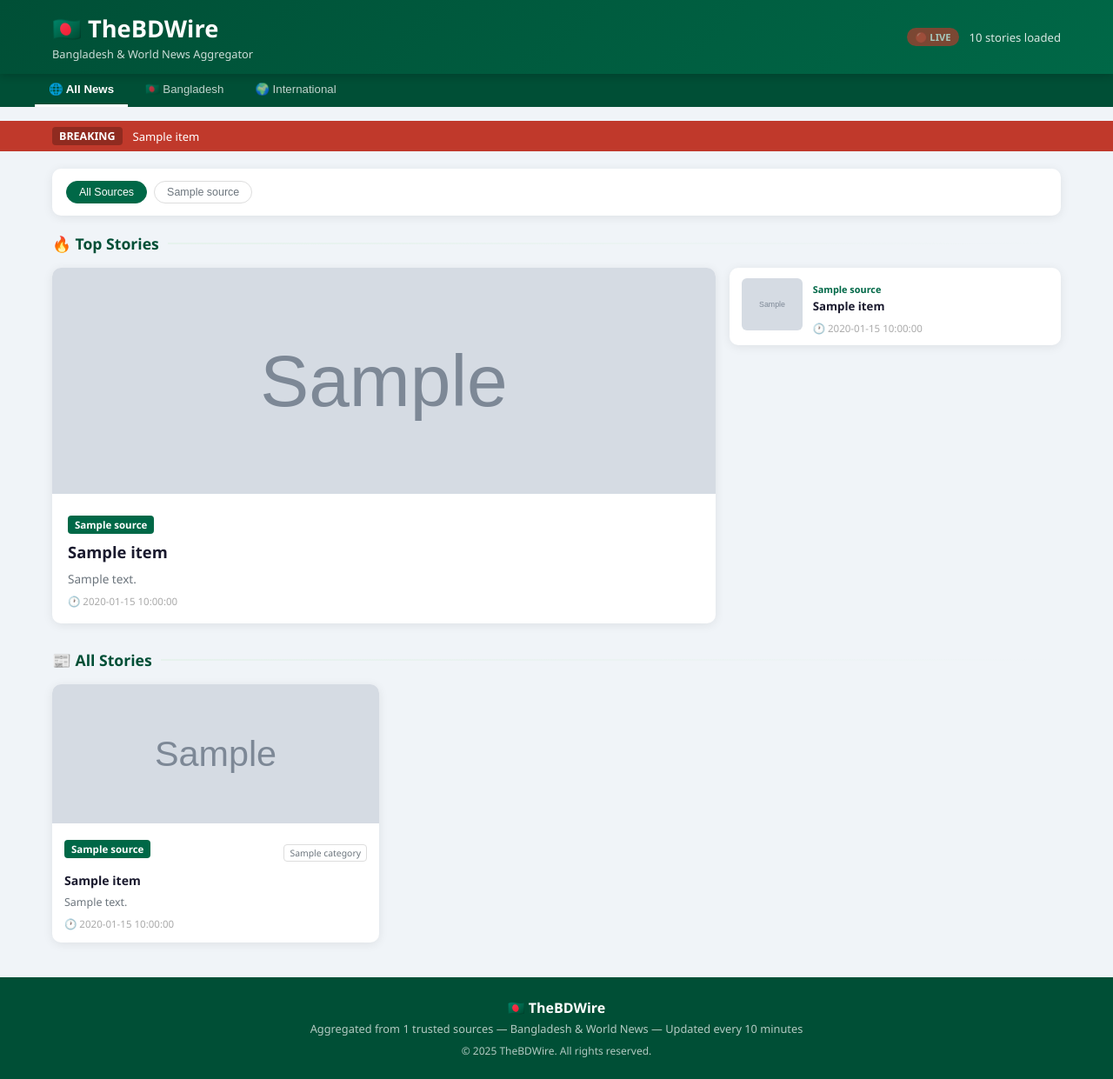
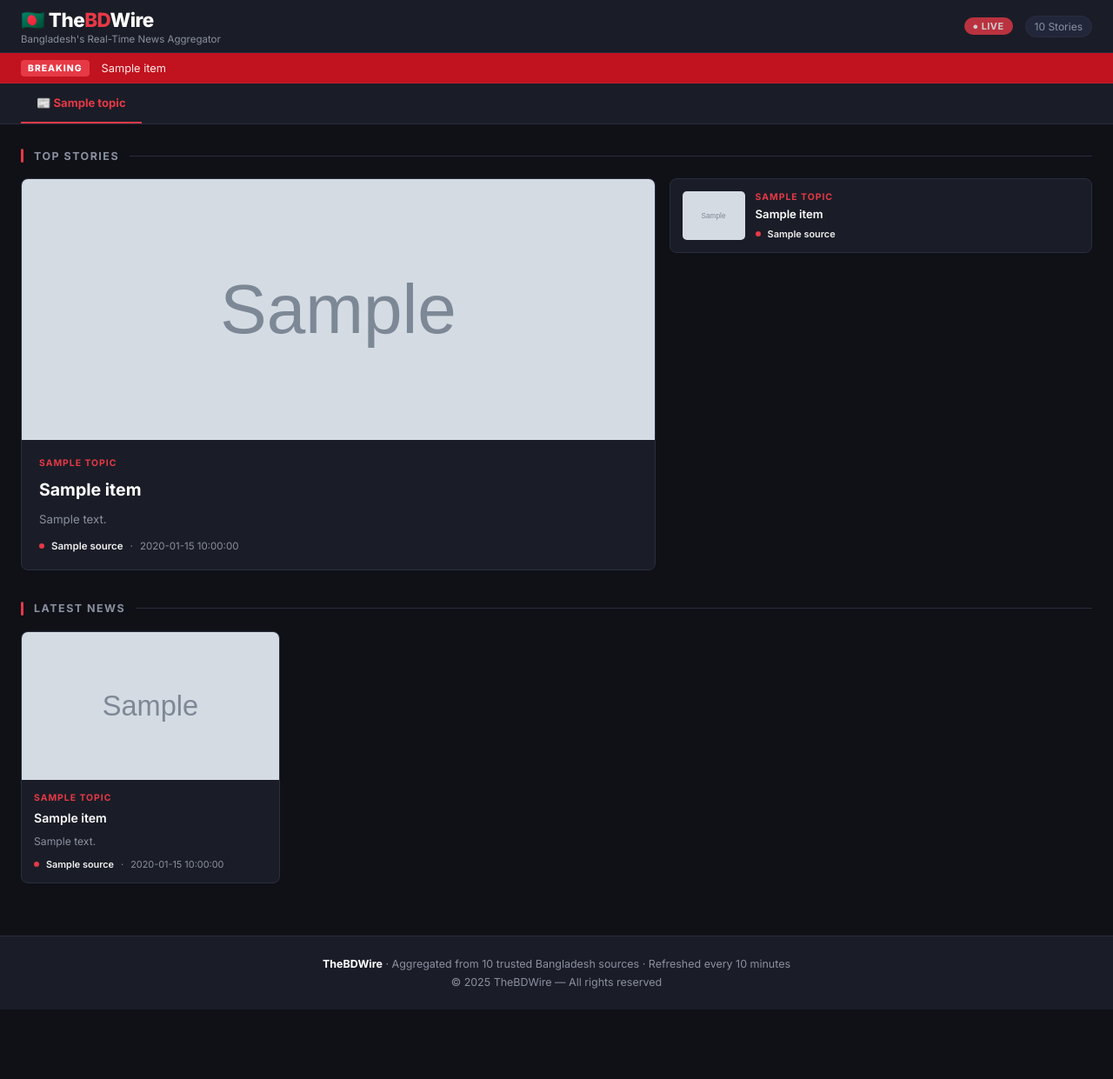
Before and after one commit to thebdwire/thebdwire, a Flask app: template templates/index.html in a window 1280 px wide. Shown: the whole page at 87% size. After the commit the page ends 1161 px from the top, so only its background shows below. Run offline with Flask 3, Linux system fonts and the light colour scheme; the template is opened without the code that fills it: most values are stand-ins (such as "Sample title", 1, 10 or a date in 2020); grey boxes marked "Sample" are stand-in pictures.

Commit message:
Update index.html

```diff
--- a/templates/index.html
+++ b/templates/index.html
@@ -3,196 +3,208 @@
 <head>
 <meta charset="UTF-8"/>
 <meta name="viewport" content="width=device-width,initial-scale=1.0"/>
-<title>TheBDWire — Bangladesh &amp; World News</title>
+<title>TheBDWire — Bangladesh News</title>
+<link href="https://fonts.googleapis.com/css2?family=Inter:wght@400;500;600;700;800&display=swap" rel="stylesheet"/>
 <style>
 :root{
-    --green:#006847;--green-dark:#004f36;--green-light:#e6f2ed;
-    --red:#c0392b;--text:#1a1a2e;--muted:#6c757d;
-    --bg:#f0f4f8;--white:#ffffff;
-    --card-shadow:0 2px 12px rgba(0,0,0,0.08);--radius:10px;
+  --bg:#0f1117;
+  --surface:#1a1d27;
+  --surface2:#22263a;
+  --border:#2a2d3e;
+  --red:#e63946;
+  --red-dim:#c1121f;
+  --text:#f0f0f0;
+  --muted:#8b90a0;
+  --white:#ffffff;
+  --radius:8px;
+  --shadow:0 4px 20px rgba(0,0,0,0.4);
 }
 *{margin:0;padding:0;box-sizing:border-box;}
-  body{font-family:'Segoe UI',Arial,sans-serif;background:var(--bg);color:var(--text);}
-  header{background:linear-gradient(135deg,var(--green-dark) 0%,var(--green) 100%);color:#fff;position:sticky;top:0;z-index:100;box-shadow:0 2px 10px rgba(0,0,0,0.2);}
-  .header-inner{max-width:1200px;margin:0 auto;padding:14px 20px;display:flex;align-items:center;justify-content:space-between;flex-wrap:wrap;gap:10px;}
-  .logo h1{font-size:1.7rem;font-weight:800;}
-  .logo span{font-size:0.8rem;opacity:0.8;display:block;margin-top:2px;}
-  .live-badge{background:var(--red);color:#fff;font-size:0.7rem;font-weight:700;padding:3px 9px;border-radius:20px;animation:pulse 2s infinite;}
-  @keyframes pulse{0%,100%{opacity:1;}50%{opacity:0.6;}}
-  .stats{font-size:0.82rem;opacity:0.85;}
-  .nav-bar{background:var(--green-dark);padding:0 20px;}
-  .nav-inner{max-width:1200px;margin:0 auto;display:flex;gap:4px;overflow-x:auto;scrollbar-width:none;}
-  .nav-inner::-webkit-scrollbar{display:none;}
-  .nav-btn{background:none;border:none;color:rgba(255,255,255,0.75);padding:10px 16px;cursor:pointer;font-size:0.83rem;white-space:nowrap;border-bottom:3px solid transparent;transition:all 0.2s;}
-  .nav-btn:hover{color:#fff;}
-  .nav-btn.active{color:#fff;border-bottom-color:#fff;font-weight:600;}
-  .filter-wrap{max-width:1200px;margin:20px auto 0;padding:0 20px;}
-  .filter-bar{display:flex;flex-wrap:wrap;gap:8px;padding:14px 16px;background:var(--white);border-radius:var(--radius);box-shadow:var(--card-shadow);}
-  .filter-bar button{padding:5px 14px;border:1.5px solid #ddd;border-radius:20px;background:#fff;cursor:pointer;font-size:0.78rem;color:var(--muted);transition:all 0.2s;}
-  .filter-bar button:hover{border-color:var(--green);color:var(--green);}
-  .filter-bar button.active{background:var(--green);color:#fff;border-color:var(--green);}
-  .ticker-wrap{background:var(--red);color:#fff;overflow:hidden;padding:7px 0;margin-top:16px;}
-  .ticker-inner{max-width:1200px;margin:0 auto;padding:0 20px;display:flex;align-items:center;gap:12px;}
-  .ticker-label{font-weight:700;font-size:0.78rem;white-space:nowrap;background:rgba(0,0,0,0.25);padding:2px 8px;border-radius:4px;}
-  .ticker-text{font-size:0.82rem;white-space:nowrap;overflow:hidden;text-overflow:ellipsis;}
-  .main{max-width:1200px;margin:20px auto 40px;padding:0 20px;}
-  .section-title{display:flex;align-items:center;gap:10px;margin-bottom:16px;}
-  .section-title h2{font-size:1.1rem;font-weight:700;color:var(--green-dark);}
-  .section-title::after{content:'';flex:1;height:2px;background:linear-gradient(to right,var(--green-light),transparent);}
-  .hero-grid{display:grid;grid-template-columns:2fr 1fr;gap:16px;margin-bottom:30px;}
-  @media(max-width:768px){.hero-grid{grid-template-columns:1fr;}}
-  .hero-card{background:var(--white);border-radius:var(--radius);overflow:hidden;box-shadow:var(--card-shadow);}
-  .hero-card img{width:100%;height:260px;object-fit:cover;}
-  .hero-card .no-img{width:100%;height:260px;background:linear-gradient(135deg,var(--green-light),#c8e6c9);display:flex;align-items:center;justify-content:center;font-size:3rem;}
-  .hero-body{padding:18px;}
-  .source-tag{font-size:0.72rem;font-weight:700;color:#fff;background:var(--green);padding:3px 8px;border-radius:4px;display:inline-block;margin-bottom:8px;}
-  .hero-body h3{font-size:1.15rem;font-weight:700;line-height:1.4;margin-bottom:8px;}
-  .hero-body h3 a{text-decoration:none;color:var(--text);}
-  .hero-body h3 a:hover{color:var(--green);}
-  .hero-body p{font-size:0.85rem;color:var(--muted);line-height:1.5;}
-  .time{font-size:0.72rem;color:#aaa;margin-top:8px;}
-  .side-stack{display:flex;flex-direction:column;gap:12px;}
-  .side-card{background:var(--white);border-radius:var(--radius);padding:12px 14px;box-shadow:var(--card-shadow);display:flex;gap:12px;align-items:flex-start;}
-  .side-card img{width:70px;height:60px;object-fit:cover;border-radius:6px;flex-shrink:0;}
-  .side-card .no-img-sm{width:70px;height:60px;background:var(--green-light);border-radius:6px;display:flex;align-items:center;justify-content:center;font-size:1.4rem;flex-shrink:0;}
-  .sc-body .source-tag{font-size:0.68rem;color:var(--green);background:none;padding:0;margin-bottom:4px;font-weight:700;}
-  .sc-body h4{font-size:0.83rem;font-weight:600;line-height:1.35;}
-  .sc-body h4 a{text-decoration:none;color:var(--text);}
-  .sc-body h4 a:hover{color:var(--green);}
-  .news-grid{display:grid;grid-template-columns:repeat(auto-fill,minmax(280px,1fr));gap:16px;}
-  .card{background:var(--white);border-radius:var(--radius);overflow:hidden;box-shadow:var(--card-shadow);transition:transform 0.2s,box-shadow 0.2s;}
-  .card:hover{transform:translateY(-3px);box-shadow:0 6px 20px rgba(0,0,0,0.12);}
-  .card img{width:100%;height:160px;object-fit:cover;}
-  .card .no-img{width:100%;height:160px;background:linear-gradient(135deg,var(--green-light),#c8e6c9);display:flex;align-items:center;justify-content:center;font-size:2.5rem;}
-  .card-body{padding:14px;}
-  .card-body .meta{display:flex;align-items:center;justify-content:space-between;margin-bottom:8px;}
-  .cat-tag{font-size:0.65rem;color:var(--muted);border:1px solid #ddd;padding:2px 6px;border-radius:4px;}
-  .card-body h3{font-size:0.88rem;font-weight:600;line-height:1.4;margin-bottom:6px;}
-  .card-body h3 a{text-decoration:none;color:var(--text);}
-  .card-body h3 a:hover{color:var(--green);}
-  .card-body p{font-size:0.78rem;color:var(--muted);line-height:1.45;}
-  footer{background:var(--green-dark);color:rgba(255,255,255,0.7);text-align:center;padding:24px 20px;}
-  footer strong{color:#fff;}
-  footer p{font-size:0.8rem;margin-top:4px;}
+body{font-family:'Inter',sans-serif;background:var(--bg);color:var(--text);min-height:100vh;}
+header{background:var(--surface);border-bottom:1px solid var(--border);position:sticky;top:0;z-index:200;}
+.header-inner{max-width:1280px;margin:0 auto;padding:0 24px;height:60px;display:flex;align-items:center;justify-content:space-between;}
+.brand h1{font-size:1.4rem;font-weight:800;color:var(--white);letter-spacing:-0.5px;}
+.brand h1 span{color:var(--red);}
+.brand-sub{font-size:0.72rem;color:var(--muted);margin-top:1px;}
+.header-right{display:flex;align-items:center;gap:14px;}
+.live-pill{background:var(--red);color:#fff;font-size:0.68rem;font-weight:700;padding:3px 10px;border-radius:20px;letter-spacing:0.5px;animation:blink 1.8s infinite;}
+@keyframes blink{0%,100%{opacity:1;}50%{opacity:0.5;}}
+.count-pill{background:var(--surface2);border:1px solid var(--border);color:var(--muted);font-size:0.75rem;padding:4px 10px;border-radius:20px;}
+.ticker{background:var(--red-dim);border-bottom:1px solid rgba(255,255,255,0.05);overflow:hidden;}
+.ticker-inner{max-width:1280px;margin:0 auto;padding:0 24px;height:34px;display:flex;align-items:center;gap:14px;}
+.ticker-tag{background:var(--red);color:#fff;font-size:0.65rem;font-weight:800;padding:3px 8px;border-radius:4px;white-space:nowrap;letter-spacing:1px;}
+.ticker-scroll{font-size:0.8rem;color:#ffe8e8;white-space:nowrap;overflow:hidden;text-overflow:ellipsis;}
+.tabs-wrap{background:var(--surface);border-bottom:1px solid var(--border);position:sticky;top:60px;z-index:100;}
+.tabs-inner{max-width:1280px;margin:0 auto;padding:0 24px;display:flex;gap:2px;overflow-x:auto;scrollbar-width:none;}
+.tabs-inner::-webkit-scrollbar{display:none;}
+.tab-btn{background:none;border:none;color:var(--muted);padding:14px 18px;cursor:pointer;font-size:0.82rem;font-weight:500;white-space:nowrap;border-bottom:2px solid transparent;font-family:'Inter',sans-serif;transition:all 0.2s;}
+.tab-btn:hover{color:var(--white);}
+.tab-btn.active{color:var(--red);border-bottom-color:var(--red);font-weight:700;}
+.container{max-width:1280px;margin:0 auto;padding:28px 24px 60px;}
+.sec-label{display:flex;align-items:center;gap:12px;margin-bottom:18px;}
+.sec-label h2{font-size:0.78rem;font-weight:700;color:var(--muted);text-transform:uppercase;letter-spacing:1.5px;}
+.sec-label::before{content:'';width:3px;height:16px;background:var(--red);border-radius:2px;flex-shrink:0;}
+.sec-label::after{content:'';flex:1;height:1px;background:var(--border);}
+.hero-wrap{display:grid;grid-template-columns:3fr 2fr;gap:16px;margin-bottom:36px;}
+@media(max-width:860px){.hero-wrap{grid-template-columns:1fr;}}
+.hero-card{background:var(--surface);border:1px solid var(--border);border-radius:var(--radius);overflow:hidden;transition:border-color 0.2s;}
+.hero-card:hover{border-color:var(--red);}
+.hero-card img{width:100%;height:300px;object-fit:cover;display:block;}
+.hero-img-fallback{width:100%;height:300px;background:var(--surface2);display:flex;align-items:center;justify-content:center;font-size:3rem;}
+.hero-body{padding:20px;}
+.topic-tag{font-size:0.65rem;font-weight:700;text-transform:uppercase;letter-spacing:1px;color:var(--red);margin-bottom:10px;display:block;}
+.hero-body h2{font-size:1.22rem;font-weight:700;line-height:1.45;margin-bottom:10px;color:var(--white);}
+.hero-body h2 a{text-decoration:none;color:inherit;}
+.hero-body h2 a:hover{color:var(--red);}
+.hero-body p{font-size:0.83rem;color:var(--muted);line-height:1.6;margin-bottom:12px;}
+.meta-row{display:flex;align-items:center;gap:8px;font-size:0.72rem;color:var(--muted);}
+.source-dot{width:6px;height:6px;background:var(--red);border-radius:50%;flex-shrink:0;}
+.source-name{font-weight:600;color:var(--text);}
+.side-list{display:flex;flex-direction:column;gap:10px;}
+.mini-card{background:var(--surface);border:1px solid var(--border);border-radius:var(--radius);padding:14px;display:flex;gap:12px;align-items:flex-start;transition:border-color 0.2s;}
+.mini-card:hover{border-color:var(--red);}
+.mini-card img{width:72px;height:56px;object-fit:cover;border-radius:5px;flex-shrink:0;}
+.mini-img-fallback{width:72px;height:56px;background:var(--surface2);border-radius:5px;display:flex;align-items:center;justify-content:center;font-size:1.3rem;flex-shrink:0;}
+.mini-body .topic-tag{margin-bottom:5px;}
+.mini-body h4{font-size:0.82rem;font-weight:600;line-height:1.35;color:var(--white);}
+.mini-body h4 a{text-decoration:none;color:inherit;}
+.mini-body h4 a:hover{color:var(--red);}
+.mini-body .meta-row{margin-top:6px;font-size:0.68rem;}
+.news-grid{display:grid;grid-template-columns:repeat(auto-fill,minmax(290px,1fr));gap:14px;}
+.news-card{background:var(--surface);border:1px solid var(--border);border-radius:var(--radius);overflow:hidden;transition:border-color 0.2s,transform 0.2s;}
+.news-card:hover{border-color:var(--red);transform:translateY(-2px);}
+.news-card img{width:100%;height:170px;object-fit:cover;display:block;}
+.news-img-fallback{width:100%;height:170px;background:var(--surface2);display:flex;align-items:center;justify-content:center;font-size:2rem;}
+.news-card-body{padding:14px;}
+.news-card-body .topic-tag{margin-bottom:7px;}
+.news-card-body h3{font-size:0.88rem;font-weight:600;line-height:1.45;margin-bottom:8px;color:var(--white);}
+.news-card-body h3 a{text-decoration:none;color:inherit;}
+.news-card-body h3 a:hover{color:var(--red);}
+.news-card-body p{font-size:0.76rem;color:var(--muted);line-height:1.5;margin-bottom:10px;}
+.news-card-body .meta-row{font-size:0.68rem;}
+.no-results{text-align:center;padding:60px 20px;color:var(--muted);}
+.no-results p{font-size:1rem;margin-top:10px;}
+footer{background:var(--surface);border-top:1px solid var(--border);padding:24px;text-align:center;}
+footer p{font-size:0.78rem;color:var(--muted);}
+footer strong{color:var(--white);}
 .hidden{display:none!important;}
 </style>
 </head>
 <body>
 <header>
   <div class="header-inner">
-    <div class="logo">
-      <h1>🇧🇩 TheBDWire</h1>
-      <span>Bangladesh &amp; World News Aggregator</span>
+    <div class="brand">
+      <h1>🇧🇩 The<span>BD</span>Wire</h1>
+      <div class="brand-sub">Bangladesh's Real-Time News Aggregator</div>
     </div>
-    <div style="display:flex;align-items:center;gap:12px;">
-      <span class="live-badge">🔴 LIVE</span>
-      <span class="stats">{{ total }} stories loaded</span>
+    <div class="header-right">
+      <span class="live-pill">● LIVE</span>
+      <span class="count-pill">{{ total }} Stories</span>
     </div>
   </div>
 </header>
-<div class="nav-bar">
-  <div class="nav-inner">
-    <button class="nav-btn active" onclick="filterCat('all',this)">🌐 All News</button>
-    <button class="nav-btn" onclick="filterCat('Bangladesh',this)">🇧🇩 Bangladesh</button>
-    <button class="nav-btn" onclick="filterCat('International',this)">🌍 International</button>
+<div class="ticker">
+  <div class="ticker-inner">
+    <span class="ticker-tag">BREAKING</span>
+    <span class="ticker-scroll" id="ticker-text">Loading headlines...</span>
   </div>
 </div>
-<div class="ticker-wrap">
-  <div class="ticker-inner">
-    <span class="ticker-label">BREAKING</span>
-    <span class="ticker-text" id="ticker-text">Loading latest headlines...</span>
-  </div>
-</div>
-<div class="filter-wrap">
-  <div class="filter-bar">
-    <button class="active" onclick="filterSource('all',this)">All Sources</button>
-    {% for source in sources %}
-    <button onclick="filterSource('{{ source }}',this)">{{ source }}</button>
+<div class="tabs-wrap">
+  <div class="tabs-inner">
+    {% for topic in topics %}
+    <button class="tab-btn {% if loop.first %}active{% endif %}" onclick="filterTopic('{{ topic }}', this)">
+      {% if topic == 'All' %}🗞️ All
+      {% elif topic == 'Politics' %}🏛️ Politics
+      {% elif topic == 'Economy' %}📈 Economy
+      {% elif topic == 'Sports' %}⚽ Sports
+      {% elif topic == 'Crime' %}🚨 Crime
+      {% elif topic == 'Business' %}💼 Business
+      {% elif topic == 'Health' %}🏥 Health
+      {% elif topic == 'Education' %}🎓 Education
+      {% elif topic == 'Tech' %}💻 Tech
+      {% else %}📰 {{ topic }}{% endif %}
+    </button>
     {% endfor %}
   </div>
 </div>
-<div class="main">
-  <div class="section-title"><h2>🔥 Top Stories</h2></div>
-  <div class="hero-grid">
+<div class="container">
+  <div class="sec-label"><h2>Top Stories</h2></div>
+  <div class="hero-wrap">
     {% if news|length > 0 %}
     {% set hero = news[0] %}
-    <div class="hero-card" data-source="{{ hero.source }}" data-cat="{{ hero.category }}">
-      {% if hero.image %}<img src="{{ hero.image }}" alt="{{ hero.title }}" onerror="this.style.display='none';this.nextElementSibling.style.display='flex'"/>
-      <div class="no-img" style="display:none">📰</div>
-      {% else %}<div class="no-img">📰</div>{% endif %}
+    <div class="hero-card" data-topic="{{ hero.topic }}">
+      {% if hero.image %}<img src="{{ hero.image }}" alt="" onerror="this.style.display='none';this.nextElementSibling.style.display='flex'"/>
+      <div class="hero-img-fallback" style="display:none">📰</div>
+      {% else %}<div class="hero-img-fallback">📰</div>{% endif %}
       <div class="hero-body">
-        <span class="source-tag">{{ hero.source }}</span>
-        <h3><a href="{{ hero.link }}" target="_blank">{{ hero.title }}</a></h3>
+        <span class="topic-tag">{{ hero.topic }}</span>
+        <h2><a href="{{ hero.link }}" target="_blank">{{ hero.title }}</a></h2>
         <p>{{ hero.summary }}</p>
-        <div class="time">🕐 {{ hero.time }}</div>
+        <div class="meta-row"><span class="source-dot"></span><span class="source-name">{{ hero.source }}</span><span>·</span><span>{{ hero.time }}</span></div>
       </div>
     </div>
-    <div class="side-stack">
-      {% for item in news[1:4] %}
-      <div class="side-card" data-source="{{ item.source }}" data-cat="{{ item.category }}">
-        {% if item.image %}<img src="{{ item.image }}" alt="{{ item.title }}" onerror="this.style.display='none';this.nextElementSibling.style.display='flex'"/>
-        <div class="no-img-sm" style="display:none">📰</div>
-        {% else %}<div class="no-img-sm">📰</div>{% endif %}
-        <div class="sc-body">
-          <div class="source-tag">{{ item.source }}</div>
+    <div class="side-list">
+      {% for item in news[1:5] %}
+      <div class="mini-card" data-topic="{{ item.topic }}">
+        {% if item.image %}<img src="{{ item.image }}" alt="" onerror="this.style.display='none';this.nextElementSibling.style.display='flex'"/>
+        <div class="mini-img-fallback" style="display:none">📰</div>
+        {% else %}<div class="mini-img-fallback">📰</div>{% endif %}
+        <div class="mini-body">
+          <span class="topic-tag">{{ item.topic }}</span>
           <h4><a href="{{ item.link }}" target="_blank">{{ item.title }}</a></h4>
-          <div class="time">🕐 {{ item.time }}</div>
+          <div class="meta-row"><span class="source-dot"></span><span class="source-name">{{ item.source }}</span></div>
         </div>
       </div>
       {% endfor %}
     </div>
     {% endif %}
   </div>
-  <div class="section-title"><h2>📰 All Stories</h2></div>
+  <div class="sec-label"><h2>Latest News</h2></div>
   <div class="news-grid" id="news-grid">
-    {% for item in news[4:] %}
-    <div class="card" data-source="{{ item.source }}" data-cat="{{ item.category }}">
-      {% if item.image %}<img src="{{ item.image }}" alt="{{ item.title }}" onerror="this.style.display='none';this.nextElementSibling.style.display='flex'"/>
-      <div class="no-img" style="display:none">📰</div>
-      {% else %}<div class="no-img">📰</div>{% endif %}
-      <div class="card-body">
-        <div class="meta">
-          <span class="source-tag">{{ item.source }}</span>
-          <span class="cat-tag">{{ item.category }}</span>
-        </div>
+    {% for item in news[5:] %}
+    <div class="news-card" data-topic="{{ item.topic }}">
+      {% if item.image %}<img src="{{ item.image }}" alt="" onerror="this.style.display='none';this.nextElementSibling.style.display='flex'"/>
+      <div class="news-img-fallback" style="display:none">📰</div>
+      {% else %}<div class="news-img-fallback">📰</div>{% endif %}
+      <div class="news-card-body">
+        <span class="topic-tag">{{ item.topic }}</span>
         <h3><a href="{{ item.link }}" target="_blank">{{ item.title }}</a></h3>
         <p>{{ item.summary }}</p>
-        <div class="time">🕐 {{ item.time }}</div>
+        <div class="meta-row"><span class="source-dot"></span><span class="source-name">{{ item.source }}</span><span>·</span><span>{{ item.time }}</span></div>
       </div>
     </div>
     {% endfor %}
   </div>
+  <div id="no-results" class="no-results hidden">
+    <div style="font-size:2.5rem">🔍</div>
+    <p>No stories found in this category right now. Check back soon!</p>
+  </div>
 </div>
 <footer>
-  <strong>🇧🇩 TheBDWire</strong>
-  <p>Aggregated from {{ sources|length }} trusted sources — Bangladesh &amp; World News — Updated every 10 minutes</p>
-  <p style="margin-top:8px;font-size:0.75rem;">&copy; 2025 TheBDWire. All rights reserved.</p>
+  <p><strong>TheBDWire</strong> · Aggregated from 10 trusted Bangladesh sources · Refreshed every 10 minutes</p>
+  <p style="margin-top:6px;">© 2025 TheBDWire — All rights reserved</p>
 </footer>
 <script>
-  const titles=[{% for item in news[:10] %}"{{ item.title|replace('"','') }}",{% endfor %}];
+const titles=[{% for item in news[:12] %}"{{ item.title|replace('"','\\"') }}",{% endfor %}];
 let ti=0;
-  function rotateTicker(){if(titles.length){document.getElementById("ticker-text").textContent=titles[ti%titles.length];ti++;}}
-  rotateTicker();setInterval(rotateTicker,4000);
-  let currentCat="all",currentSrc="all";
-  function filterCat(cat,btn){
-    currentCat=cat;
-    document.querySelectorAll(".nav-btn").forEach(b=>b.classList.remove("active"));
+function tick(){if(!titles.length)return;document.getElementById("ticker-text").textContent=titles[ti%titles.length];ti++;}
+tick();setInterval(tick,4000);
+let currentTopic="All";
+function filterTopic(topic,btn){
+  currentTopic=topic;
+  document.querySelectorAll(".tab-btn").forEach(b=>b.classList.remove("active"));
   btn.classList.add("active");
-    document.querySelectorAll(".filter-bar button").forEach(b=>b.classList.remove("active"));
-    document.querySelector(".filter-bar button").classList.add("active");
-    currentSrc="all";applyFilters();
+  applyFilter();
 }
-  function filterSource(src,btn){
-    currentSrc=src;
-    document.querySelectorAll(".filter-bar button").forEach(b=>b.classList.remove("active"));
-    btn.classList.add("active");applyFilters();
-  }
-  function applyFilters(){
-    document.querySelectorAll(".card,.hero-card,.side-card").forEach(el=>{
-      const srcMatch=currentSrc==="all"||el.dataset.source===currentSrc;
-      const catMatch=currentCat==="all"||el.dataset.cat===currentCat;
-      el.classList.toggle("hidden",!(srcMatch&&catMatch));
+function applyFilter(){
+  const all=document.querySelectorAll(".news-card,.hero-card,.mini-card");
+  let v=0;
+  all.forEach(el=>{
+    const m=currentTopic==="All"||el.dataset.topic===currentTopic;
+    el.classList.toggle("hidden",!m);
+    if(m)v++;
   });
+  document.getElementById("no-results").classList.toggle("hidden",v>0);
 }
 </script>
 </body>
```
Lines whose indentation alone changed are shown as unchanged.
